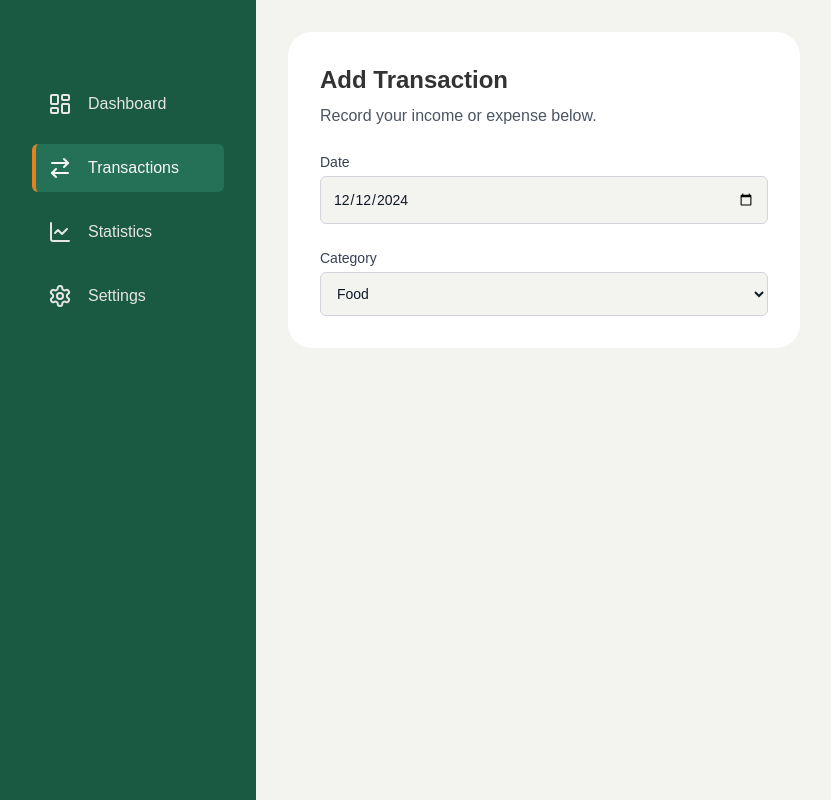
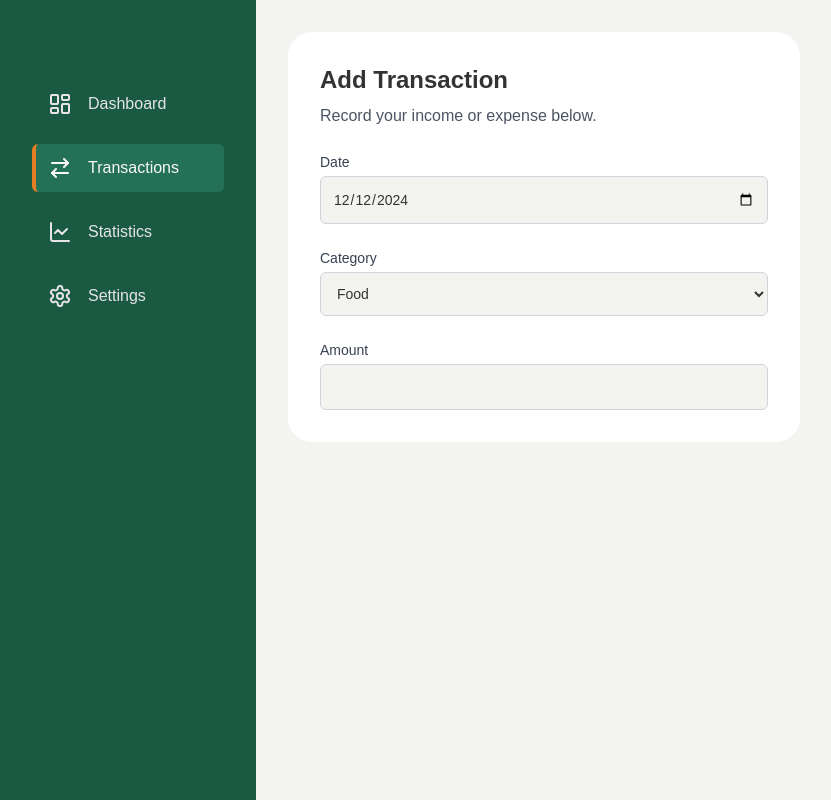
Before and after one commit to uraaaa24/green-budget-frontend, a Next.js app: page /transactions in a window 1280 px wide. Shown: the whole page, without its empty margins (0-831 px from the left). Built offline with nearby package versions, Linux system fonts and the light colour scheme.

Commit message:
feat: フォームの処理を共通化

```diff
--- /dev/null
+++ b/src/components/elements/form-field/index.tsx
@@ -0,0 +1,25 @@
+import React, { cloneElement, isValidElement, ReactElement, useId } from 'react'
+
+type FormFieldProps = {
+  id?: string
+  label: string
+  children: ReactElement<{ id?: string }>
+}
+
+const FormField = ({ id, label, children }: FormFieldProps) => {
+  const uuId = useId()
+  id ??= uuId
+
+  const cloneChildren = isValidElement(children) ? cloneElement(children, { id }) : children
+
+  return (
+    <div className="flex flex-col space-y-1">
+      <label htmlFor={id} className="text-sm font-medium text-gray-700">
+        {label}
+      </label>
+      {cloneChildren}
+    </div>
+  )
+}
+
+export default FormField
--- a/src/components/elements/input/index.tsx
+++ b/src/components/elements/input/index.tsx
@@ -11,7 +11,7 @@ const Input = ({ type, id, name, placeholder, defaultValue, ...props }: InputPro
       name={name}
       defaultValue={defaultValue}
       placeholder={placeholder}
-      className="w-full p-3 text-sm bg-neutral text-gray-900 border border-gray-300 rounded-md"
+      className="w-full p-3 text-sm bg-neutral border border-gray-300 rounded-md focus:outline-none focus:border-primary-light transition"
     />
   )
 }
--- /dev/null
+++ b/src/components/elements/select/index.tsx
@@ -0,0 +1,25 @@
+import { ComponentProps } from 'react'
+
+type SelectProps = ComponentProps<'select'> & {
+  options: string[]
+}
+
+const Select = ({ id, name, defaultValue, options, ...props }: SelectProps) => {
+  return (
+    <select
+      {...props}
+      id={id}
+      name={name}
+      defaultValue={defaultValue}
+      className="w-full p-3 text-sm bg-neutral border border-gray-300 rounded-md focus:outline-none focus:border-primary-light transition"
+    >
+      {options.map((option) => (
+        <option key={option} value={option}>
+          {option}
+        </option>
+      ))}
+    </select>
+  )
+}
+
+export default Select
--- a/src/components/layouts/sidebar/index.tsx
+++ b/src/components/layouts/sidebar/index.tsx
@@ -2,7 +2,7 @@
 
 import React from 'react'
 import SidebarNavItem from './nav-item'
-import { NAV_ITEMS } from '@/constants/nav-items'
+import { NAV_ITEMS } from '@/components/layouts/sidebar/constants/nav-items'
 
 const SideBar = () => {
   return (
--- /dev/null
+++ b/src/features/transactions/transactionForm/components/amount-input.tsx
@@ -0,0 +1,13 @@
+import FormField from '@/components/elements/form-field'
+import Input from '@/components/elements/input'
+import React from 'react'
+
+const AmountInput = () => {
+  return (
+    <FormField label="Amount">
+      <Input type="number" name="amount" />
+    </FormField>
+  )
+}
+
+export default AmountInput
--- a/src/features/transactions/transactionForm/components/category-input.tsx
+++ b/src/features/transactions/transactionForm/components/category-input.tsx
@@ -1,4 +1,6 @@
-import React, { ComponentProps } from 'react'
+import FormField from '@/components/elements/form-field'
+import Select from '@/components/elements/select'
+import React from 'react'
 
 const BIG_CATEGORIES = [
   'Food',
@@ -10,36 +12,11 @@ const BIG_CATEGORIES = [
   'Other'
 ]
 
-type SelectProps = ComponentProps<'select'> & {
-  options: string[]
-}
-
-const Select = ({ id, name, defaultValue, options, ...props }: SelectProps) => {
-  return (
-    <select
-      {...props}
-      id={id}
-      name={name}
-      defaultValue={defaultValue}
-      className="w-full p-3 text-sm bg-neutral text-gray-900 border border-gray-300 rounded-md"
-    >
-      {options.map((option) => (
-        <option key={option} value={option}>
-          {option}
-        </option>
-      ))}
-    </select>
-  )
-}
-
 const CategoryInput = () => {
   return (
-    <div className="flex flex-col space-y-1">
-      <label htmlFor="category" className="text-sm font-medium text-gray-700">
-        Category
-      </label>
-      <Select id="category" name="category" defaultValue="Food" options={BIG_CATEGORIES} />
-    </div>
+    <FormField label="Category">
+      <Select name="category" defaultValue="Food" options={BIG_CATEGORIES} />
+    </FormField>
   )
 }
 
--- a/src/features/transactions/transactionForm/components/datepicker-input.tsx
+++ b/src/features/transactions/transactionForm/components/datepicker-input.tsx
@@ -1,20 +1,16 @@
 'use client'
 
+import FormField from '@/components/elements/form-field'
 import Input from '@/components/elements/input'
-import React, { useRef } from 'react'
+import React from 'react'
 
 const DatepickerInput = () => {
-  const ref = useRef<HTMLInputElement>(null)
-
   const defaultDate = new Date().toISOString().split('T')[0]
 
   return (
-    <div className="flex flex-col space-y-1">
-      <label htmlFor="date" className="text-sm font-medium text-gray-700">
-        Date
-      </label>
-      <Input ref={ref} type="date" id="date" name="date" defaultValue={defaultDate} />
-    </div>
+    <FormField label="Date">
+      <Input type="date" name="date" defaultValue={defaultDate} />
+    </FormField>
   )
 }
 
--- a/src/features/transactions/transactionForm/index.tsx
+++ b/src/features/transactions/transactionForm/index.tsx
@@ -5,6 +5,7 @@ import DatepickerInput from './components/datepicker-input'
 
 import { useForm, FormProvider } from 'react-hook-form'
 import CategoryInput from './components/category-input'
+import AmountInput from './components/amount-input'
 
 const TransactionForm = () => {
   const methods = useForm()
@@ -25,6 +26,7 @@ const TransactionForm = () => {
           <CategoryInput />
 
           {/* Amount Input */}
+          <AmountInput />
 
           {/* Note Input */}
 
```
Also changed, not shown: src/components/layouts/sidebar/constants/nav-items.tsx (renamed from src/constants/nav-items.tsx).
